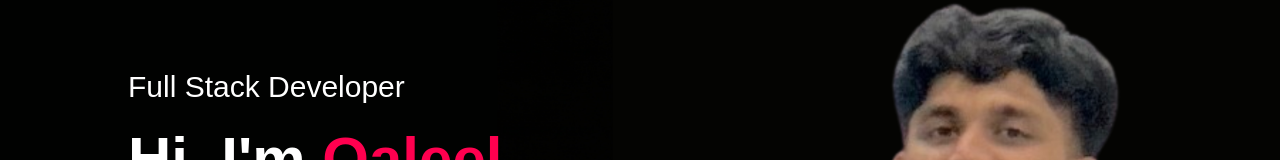
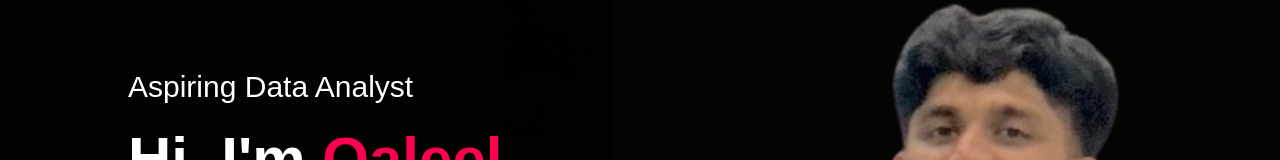
Before and after one commit to Qaleelsha/Personal-Portfolio, a plain HTML site: page index.html in a window 1280 px wide. Shown: the part 250-410 px from the top of the page. Drawn offline with Linux system fonts and the light colour scheme.

Commit message:
index.html

```diff
--- a/index.html
+++ b/index.html
@@ -23,7 +23,7 @@
                 <i class="fas fa-bars" onclick="openmenu()"></i>
             </nav>
             <div class="header-text">
-                <p>Full Stack Developer</p>
+                <p>Aspiring Data Analyst</p>
                 <h1>Hi, I'm <span>Qaleel</span> <br>Sha Backer</h1>
             </div>
         </div>
```
